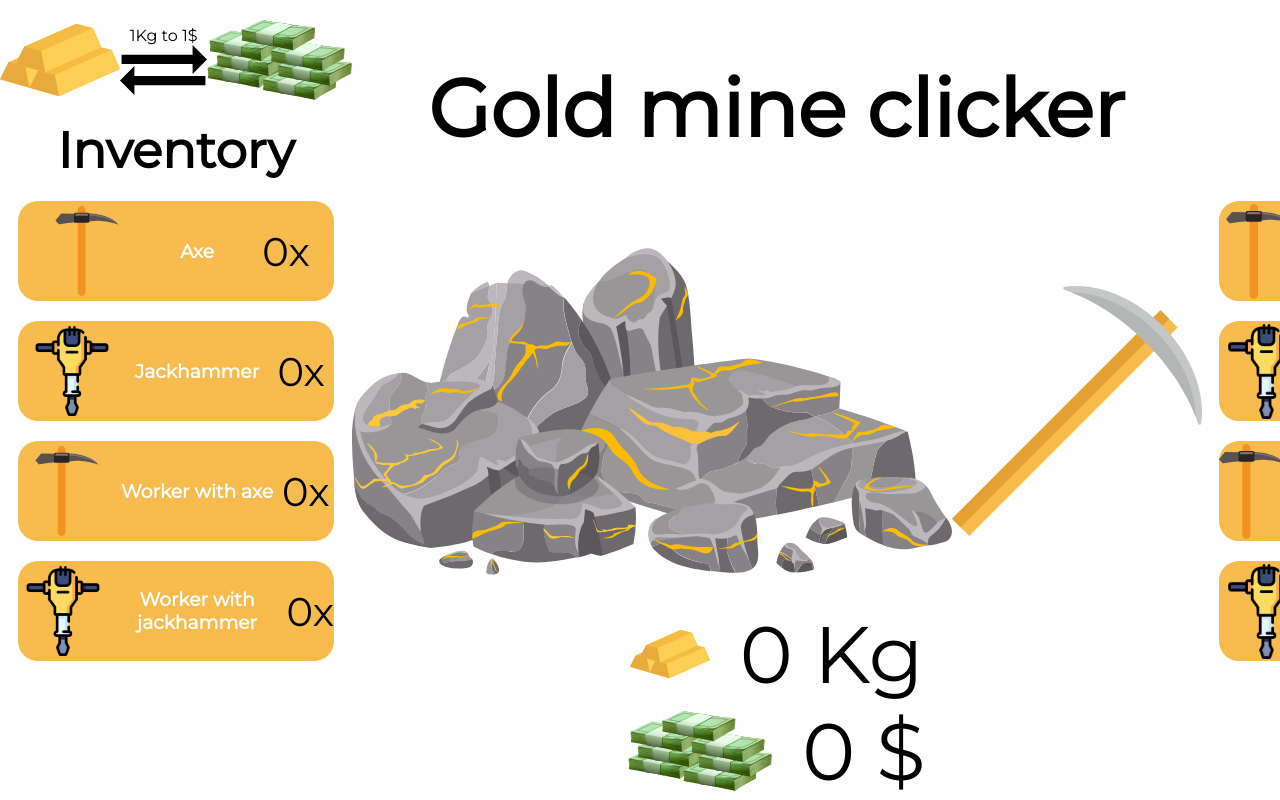
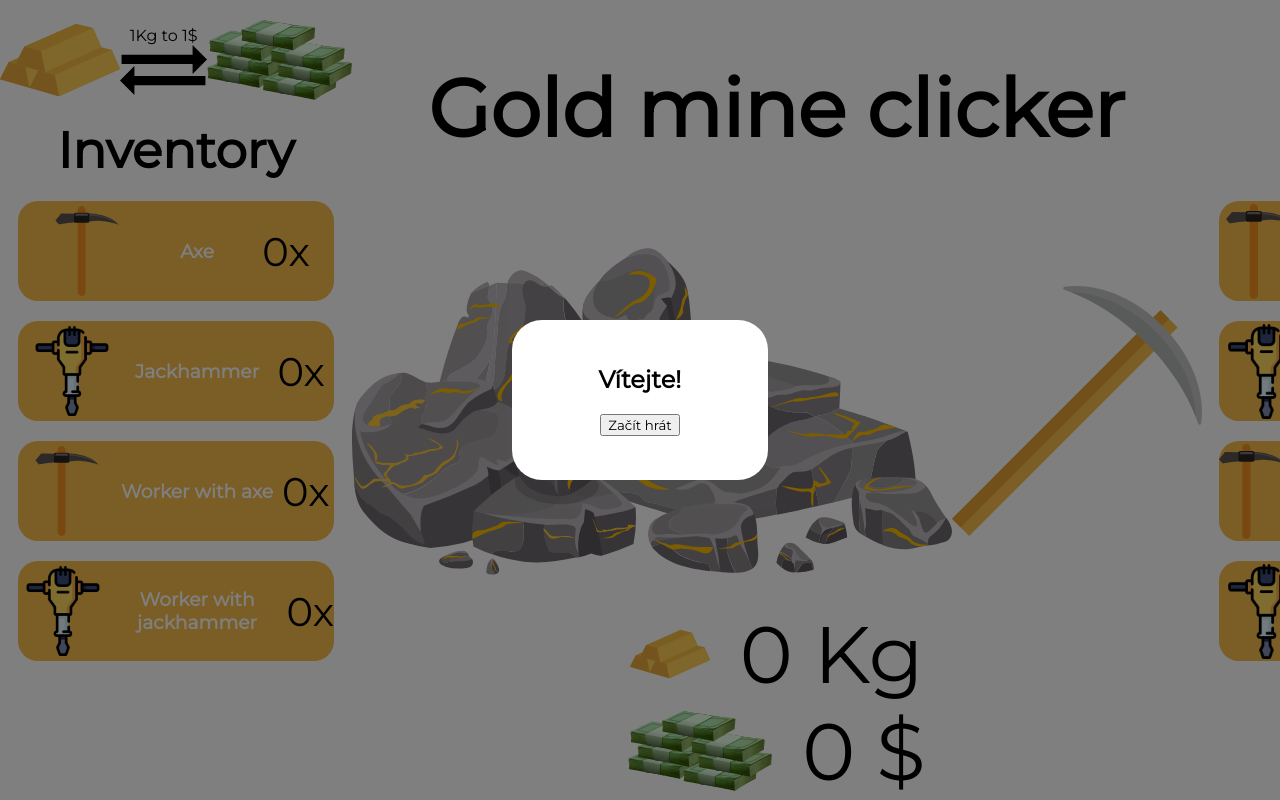
Before and after one commit to dominox5/clicker, a Vue app: page / in a window 1280 px wide. Shown: the top 800 px of the page. Built offline with nearby package versions, Linux system fonts and the light colour scheme.

Commit message:
soundAdded

```diff
--- a/src/App.vue
+++ b/src/App.vue
@@ -1,5 +1,5 @@
 <script>
-  import { onMounted } from 'vue'
+  import { onMounted, ref} from 'vue'
   import Head from './components/Head.vue'
   import Inventory from './components/Inventory.vue'
   import Pick from './components/Pick.vue'
@@ -7,6 +7,7 @@
   import Score from './components/Score.vue'
   import Settings from './components/Settings.vue'
   import Store from './components/Store.vue'
+  import Hello from './components/Hello.vue'
   import { useClicker } from '/src/components/stores/store.js';
 
   export default {
@@ -17,17 +18,24 @@
     Score,
     Settings,
     Store,
-    Price
+    Price,
+    Hello
   },
   setup() {
+    const pick = new Audio('/src/assets/audio/Pick3.mp3')
     onMounted(() => {
       setInterval(() => {
         useClicker().random()
       }, 60000);
       setInterval(() => {
         useClicker().passivePeriod()
-    }, 10000);
+        pick.play();
+      }, 10000);
     });
+
+    return {
+        pick
+      };
   }
 };
 </script>
@@ -40,6 +48,7 @@
   <Score />
   <Settings />
   <Store />
+  <Hello />
 </template>
 
 <style scoped>
--- /dev/null
+++ b/src/components/Hello.vue
@@ -0,0 +1,54 @@
+<script>
+export default {
+  data() {
+    return {
+      isVisible: true,
+      music: null
+    };
+  },
+  mounted(){
+    this.music = new Audio('/src/assets/audio/music.mp3')
+    this.music.loop = true;
+  },
+  methods: {
+    toggleDisplay() {
+        this.music.play();
+      this.isVisible = !this.isVisible;
+
+    }
+  }
+};
+</script>
+<template>
+    <div class="background" v-if="isVisible">
+        <div class="hello">
+            <h2>Vítejte!</h2>
+            <button @click="toggleDisplay()">Začít hrát</button>
+        </div>
+    </div>
+</template>
+<style scoped>
+    .background{
+        position: fixed;
+        top: 0;
+        left: 0;
+        background-color: rgba(0, 0, 0, .5);
+        width: 100%;
+        height: 100%;
+        display: flex;
+        justify-content: center;
+        align-items: center;
+    }
+    .hello{
+        text-align: center;
+        width: 20%;
+        height: 20%;
+        background-color: white;
+        border-radius: 30px;
+        display: flex;
+        flex-direction: column;
+        align-items: center;
+        justify-content: center;
+        gap: 20px;
+    }
+</style>
--- a/src/components/Pick.vue
+++ b/src/components/Pick.vue
@@ -4,14 +4,19 @@ export default {
   data() {
     return {
       isAxeRotated: false,
-      clicker: useClicker()
+      clicker: useClicker(),
+      audio: null
     };
+  },
+  mounted(){
+    this.audio = new Audio('/src/assets/audio/Pick3.mp3');
   },
   methods: {
     PlusToScore() {
       //this.clicker.balance++;
       //localStorage.setItem('clicker_balance', this.clicker.balance.toString())
       this.clicker.increment()
+      this.audio.play();
       this.isAxeRotated = !this.isAxeRotated;
       setTimeout(() => {
         this.isAxeRotated = !this.isAxeRotated;
--- a/src/components/Settings.vue
+++ b/src/components/Settings.vue
@@ -1,12 +1,24 @@
-<script setup>
+<script>
+  import Settings from './SettingsComponet.vue'
 
+  export default {
+  components: {
+    Settings
+  },
+  data() {
+    return {
+      showSettings: false
+    };
+  }
+};
 </script>
 
 <template>
   <div class="settings">
-    <img src="../assets/images/gear-solid.svg" alt="">
+    <img src="../assets/images/gear-solid.svg" alt="" @click="showSettings = true">
     <img src="../assets/images/user-solid.svg" alt="">
   </div>
+  <Settings :show="showSettings" @close="showSettings = false"/>
 </template>
 
 <style scoped>
--- /dev/null
+++ b/src/components/SettingsComponet.vue
@@ -0,0 +1,53 @@
+<script>
+export default {
+  props: {
+    show: {
+      type: Boolean,
+      required: true
+    }
+  },
+  methods: {
+    close() {
+      this.$emit("close");
+    }
+  }
+};
+</script>
+
+
+<template>
+    <div class="background" v-if="show">
+        <div class="hello">
+                <h2>Nastavení</h2>
+            <button @click="close">Zavřít</button>
+
+        </div>
+    </div>
+</template>
+
+
+<style scoped>
+.background{
+        position: fixed;
+        top: 0;
+        left: 0;
+        background-color: rgba(0, 0, 0, .5);
+        width: 100%;
+        height: 100%;
+        display: flex;
+        justify-content: center;
+        align-items: center;
+    }
+    .hello{
+        text-align: center;
+        width: 20%;
+        height: 20%;
+        background-color: white;
+        border-radius: 30px;
+        display: flex;
+        flex-direction: column;
+        align-items: center;
+        justify-content: center;
+        gap: 20px;
+    }
+</style>
```
Also changed, not shown: 2 other files (tests, documents, lock files or other folders).
